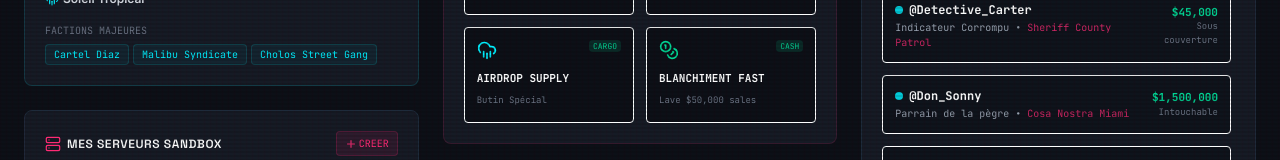
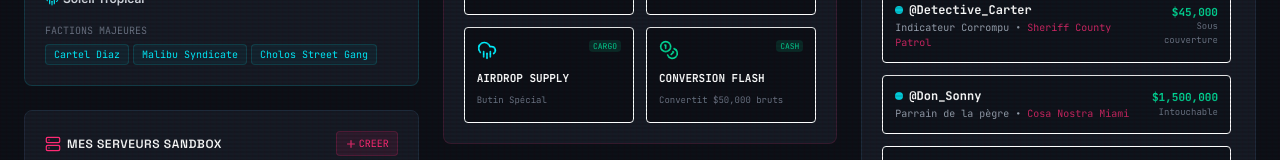
Before and after one commit to Redcreator1/Vibe-REVERB, a React (Vite) app: page / in a window 1280 px wide. Shown: the part 495-655 px from the top of the page. Built offline with nearby package versions, Linux system fonts and the light colour scheme.

Commit message:
Phase 1: rewrite SandboxRP language to gaming-safe terminology

```diff
--- a/src/components/SandboxRP.tsx
+++ b/src/components/SandboxRP.tsx
@@ -180,11 +180,11 @@ export default function SandboxRP({
     const randomBot = bots[Math.floor(Math.random() * bots.length)];
 
     const actions = [
-      `a braqué une épicerie sur Little Havana et a récolté $${Math.floor(Math.random() * 8000) + 1500} sales.`,
+      `a mené une extraction rapide sur Little Havana et a récolté $${Math.floor(Math.random() * 8000) + 1500} de ressources brutes.`,
       `a été repéré par un hélicoptère de patrouille dans le secteur nord.`,
       `a transféré 2.5 R_COIN à un contact anonyme sur le réseau cryptographique.`,
       `a déclenché une alarme de sécurité dans l'un de vos laboratoires de drogue.`,
-      `propose de blanchir une partie de votre argent en échange d'une commission de 15%.`,
+      `propose de convertir une partie de vos ressources brutes en échange d'une commission de 15%.`,
       `a provoqué un accident de voiture spectaculaire avec le FBI en plein centre-ville.`
     ];
 
@@ -192,7 +192,7 @@ export default function SandboxRP({
     logEvent(`[BOT] @${randomBot.name} ${chosenAction}`);
 
     // Some actions have systemic consequences
-    if (chosenAction.includes("braqué une épicerie") || chosenAction.includes("accident")) {
+    if (chosenAction.includes("extraction rapide") || chosenAction.includes("accident")) {
       // Increase search level dynamically
       onUpdateTelemetry({
         ...gameState.telemetry,
@@ -260,15 +260,13 @@ export default function SandboxRP({
   };
 
   const handleInjectLaundering = () => {
-    // If player has dirty cash, let's launder some at a custom rate based on server multiplier!
     const { cashDirty, cashClean } = gameState.empire;
     if (cashDirty <= 0) {
-      logEvent("❌ INJECTION ÉCHOUÉE : Aucun fonds sale disponible à blanchir.");
+      logEvent("❌ INJECTION ÉCHOUÉE : Aucune ressource brute disponible à convertir.");
       return;
     }
 
     const amountToLaunder = Math.min(cashDirty, 50000);
-    // Custom tax based on server multiplier: high multiplier = low tax!
     const taxRate = Math.max(0.05, 0.25 - (activeServer.economyMultiplier * 0.05));
     const launderedClean = Math.floor(amountToLaunder * (1 - taxRate));
 
@@ -278,7 +276,7 @@ export default function SandboxRP({
       cashClean: cashClean + launderedClean
     });
 
-    logEvent(`💸 BLANCHIMENT AUTOMATIQUE : $${amountToLaunder.toLocaleString()} sales convertis en $${launderedClean.toLocaleString()} propres.`);
+    logEvent(`💸 CONVERSION AUTO : $${amountToLaunder.toLocaleString()} bruts convertis en $${launderedClean.toLocaleString()} raffinés.`);
     logEvent(`Commission prélevée par la faction locale : ${(taxRate * 100).toFixed(0)}%`);
   };
 
@@ -558,8 +556,8 @@ export default function SandboxRP({
                 <span className="text-[8px] bg-emerald-500/15 text-emerald-400 px-1 rounded">CASH</span>
               </div>
               <div>
-                <span className="text-[11px] font-bold text-white block">BLANCHIMENT FAST</span>
-                <span className="text-[9px] text-gray-500">Lave $50,000 sales</span>
+                <span className="text-[11px] font-bold text-white block">CONVERSION FLASH</span>
+                <span className="text-[9px] text-gray-500">Convertit $50,000 bruts</span>
               </div>
             </button>
 
```
